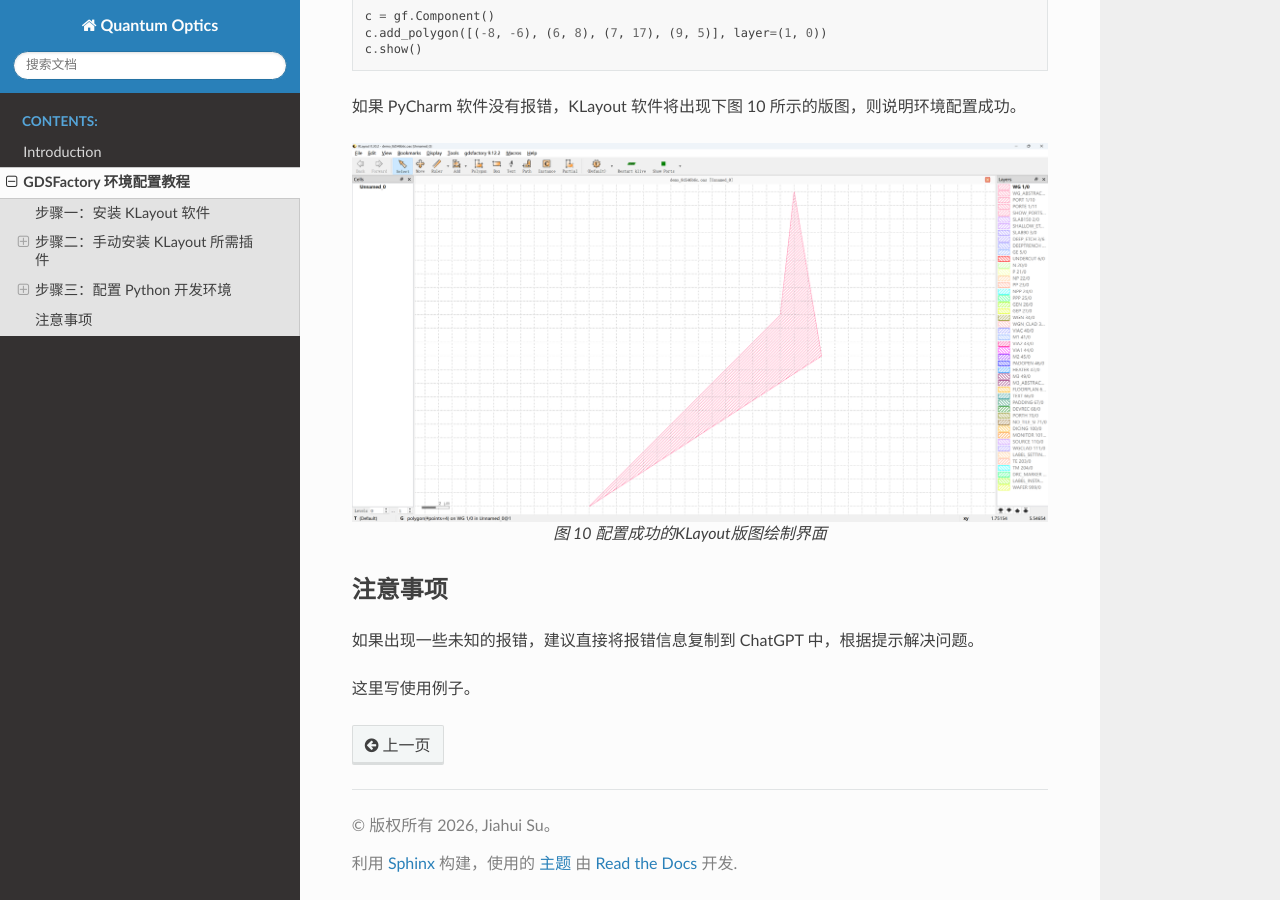
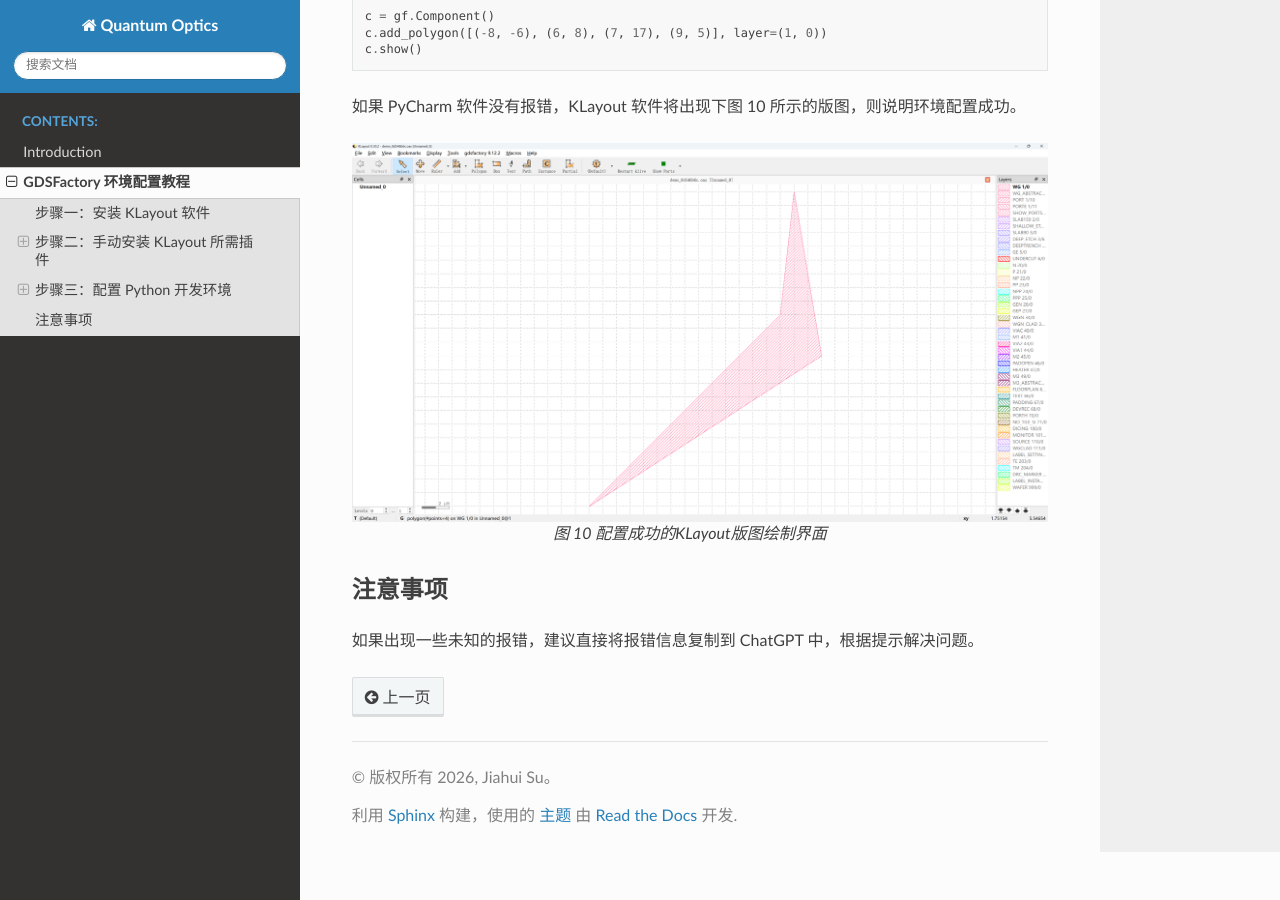
Before and after one commit to Jiahui-Su06/Quantum-Optics, a Sphinx documentation site: the page built from docs/source/guide.md, in a window 1280 px wide and 900 px high, scrolled down 6039 px. Built offline with Sphinx 7.4.7 and the Read the Docs theme 3.1.0, drawn with Linux system fonts in a browser that asks for light colours.

Commit message:
updata gdsfactory docs

```diff
--- a/docs/source/guide.md
+++ b/docs/source/guide.md
@@ -175,5 +175,3 @@ c.show()
 ## 注意事项
 
 如果出现一些未知的报错，建议直接将报错信息复制到 ChatGPT 中，根据提示解决问题。
-
-这里写使用例子。
```
